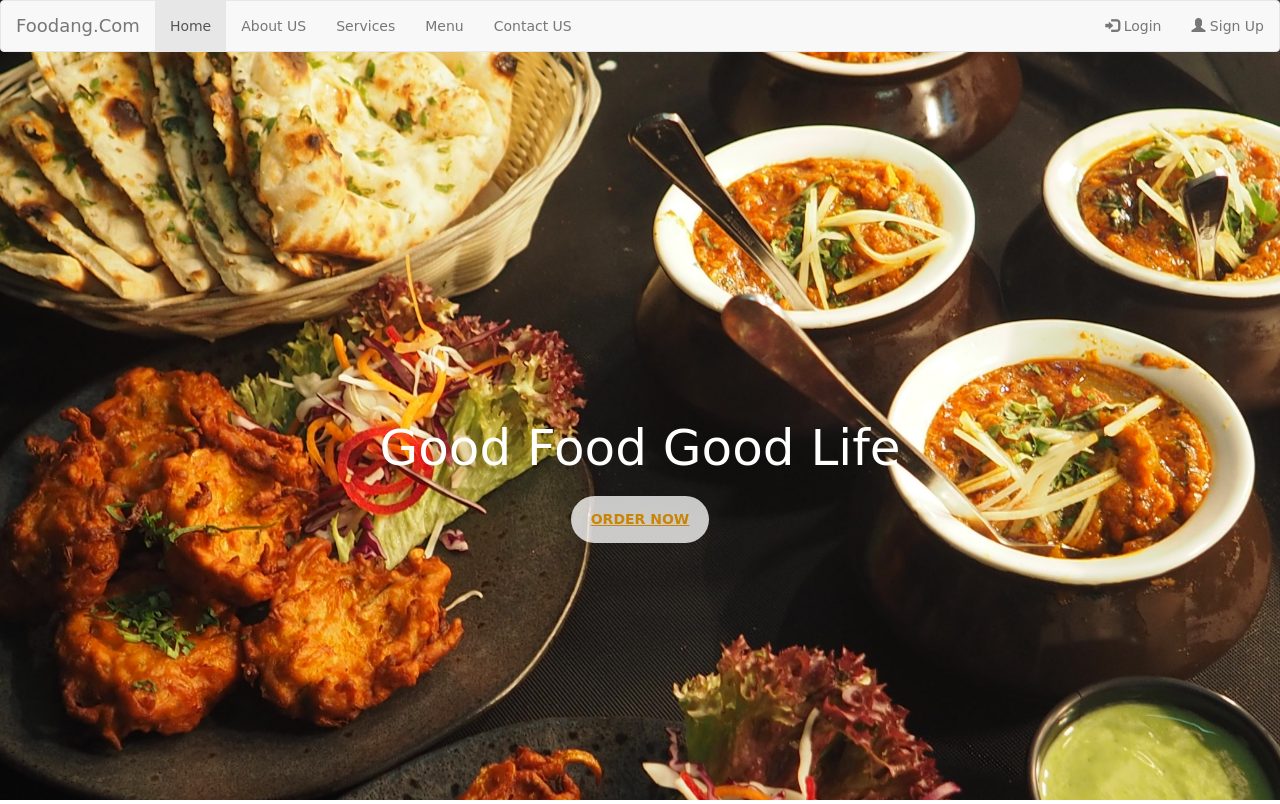
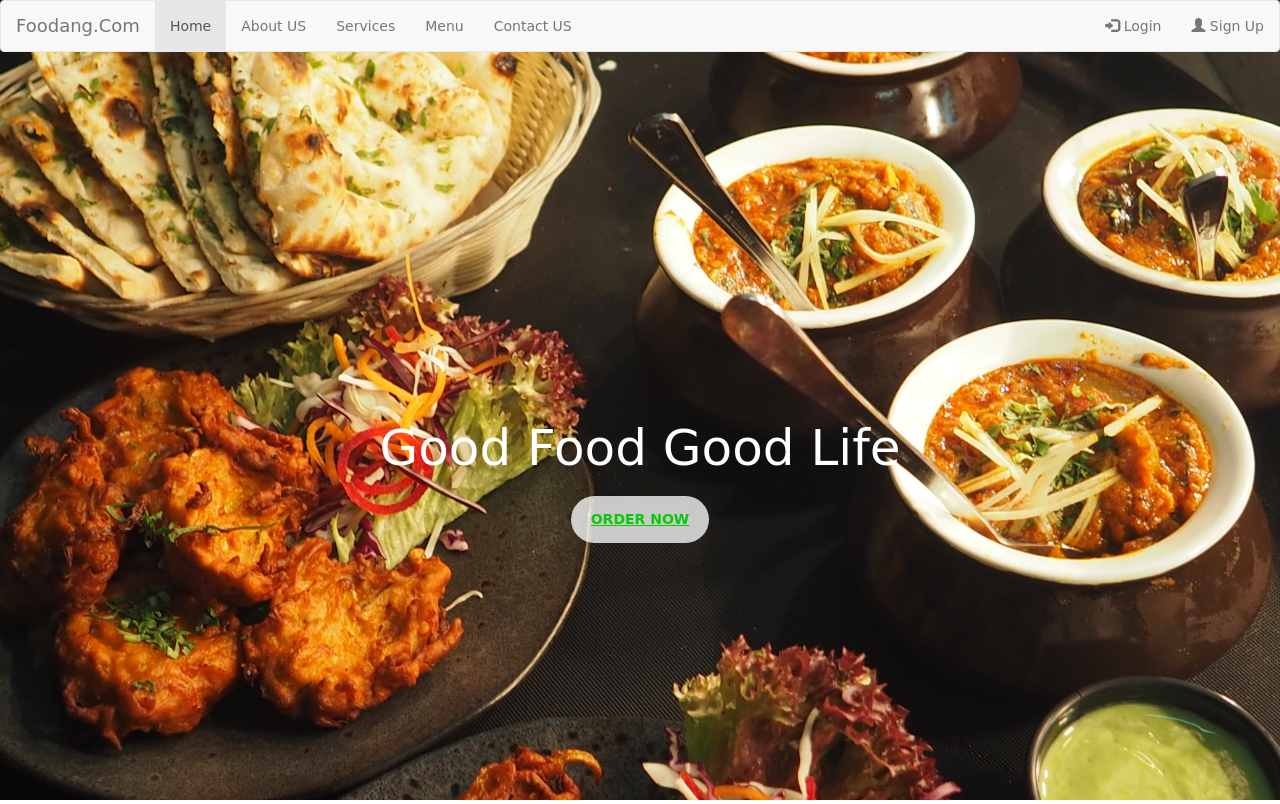
Before and after one commit to Sunildangol123/Web-application, a Django app: page /index in a window 1280 px wide, with the pointer over the restyled element. Shown: the top 804 px of the page. Run offline with Django 3.2, Linux system fonts and the light colour scheme; some libraries are stand-ins or nearby versions; some web fonts are replaced.

Commit message:
commited second

```diff
--- a/store/templates/store/index.html
+++ b/store/templates/store/index.html
@@ -72,7 +72,7 @@ body{
 
 .hero-button:hover{
 	background: #fff;
-	color: orange;
+	color: rgb(0, 255, 4);
 	border: none;
 }
 .pulsate{
```
